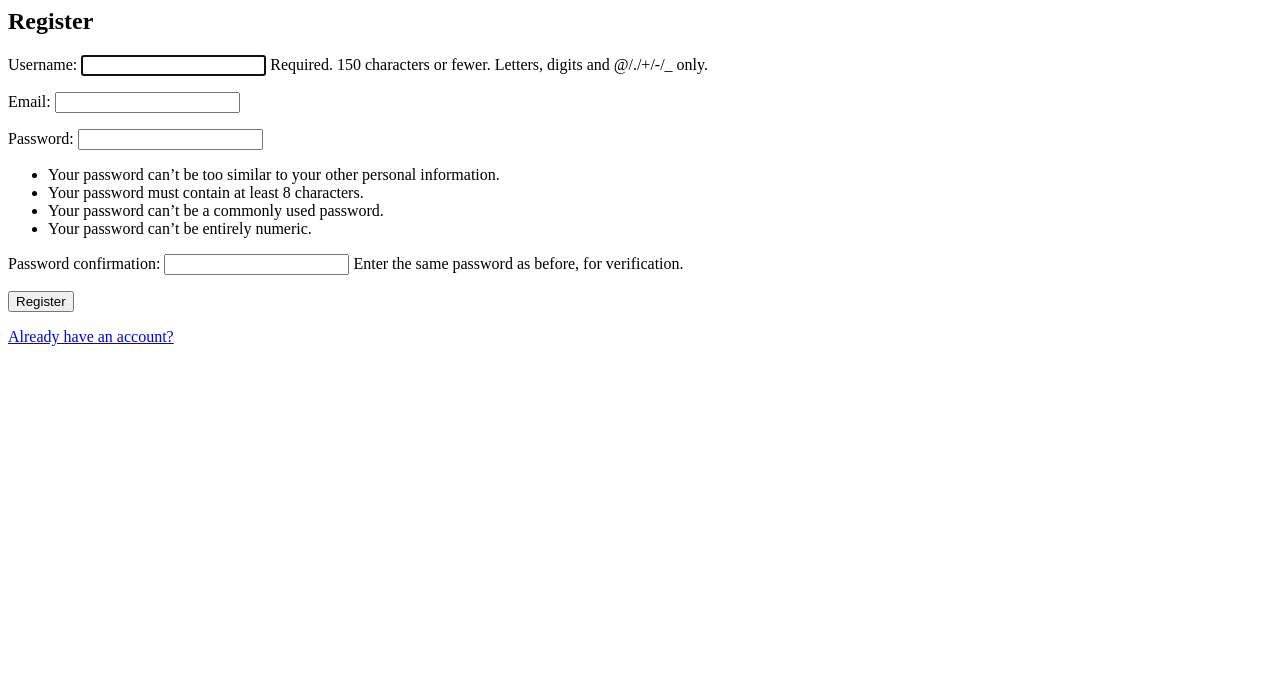
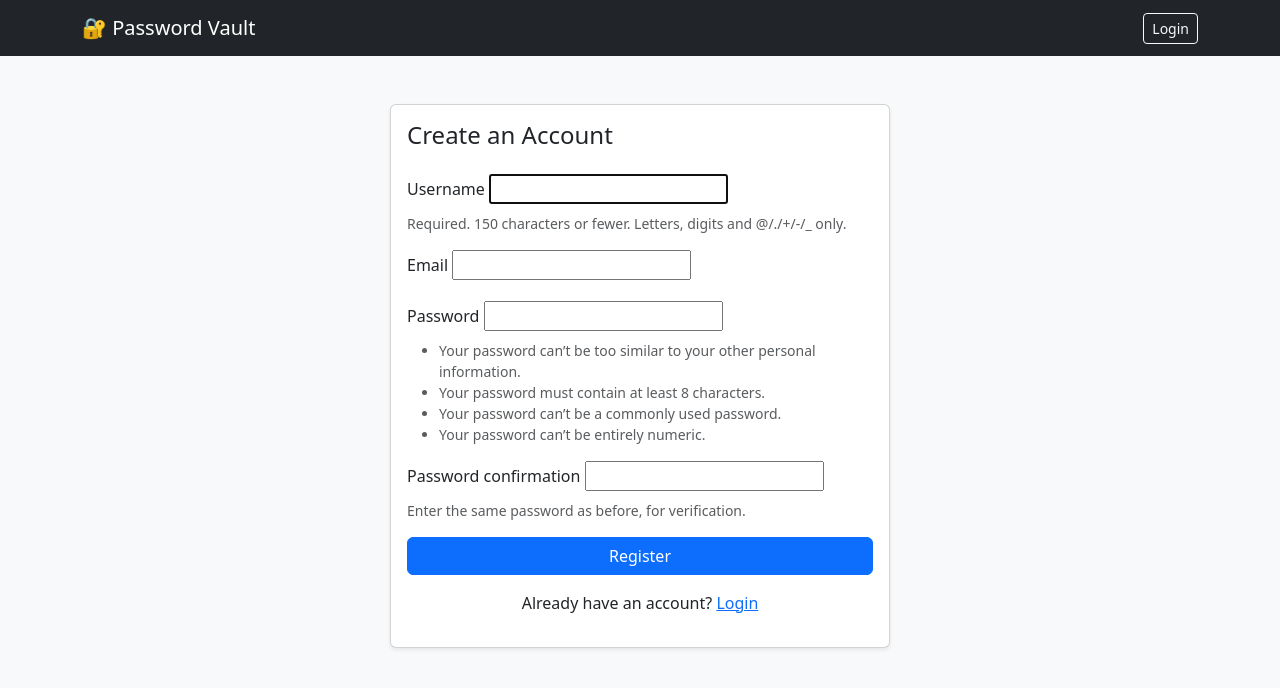
Before and after one commit to edanodongo/password-manager, a Django app: page /register/ in a window 1280 px wide. Shown: the top 688 px of the page. Run offline with Django 5.2, Linux system fonts and the light colour scheme.

Commit message:
Update to UI

```diff
--- /dev/null
+++ b/templates/vault/base.html
@@ -0,0 +1,38 @@
+<!DOCTYPE html>
+<html lang="en">
+<head>
+    <meta charset="UTF-8">
+    <title>Password Manager</title>
+    <meta name="viewport" content="width=device-width, initial-scale=1">
+    <!-- Bootstrap 5 CDN -->
+    <link href="https://cdn.jsdelivr.net/npm/bootstrap@5.3.0/dist/css/bootstrap.min.css" rel="stylesheet">
+</head>
+<body class="bg-light">
+
+<nav class="navbar navbar-expand-lg navbar-dark bg-dark">
+  <div class="container">
+    <a class="navbar-brand" href="#">🔐 Password Vault</a>
+    {% if user.is_authenticated %}
+      <span class="text-white">Hi, {{ user.username }}</span>
+      <a href="{% url 'logout' %}" class="btn btn-outline-light btn-sm ms-2">Logout</a>
+    {% else %}
+      <a href="{% url 'login' %}" class="btn btn-outline-light btn-sm ms-auto">Login</a>
+    {% endif %}
+  </div>
+</nav>
+
+<div class="container mt-5">
+    {% if messages %}
+      {% for message in messages %}
+        <div class="alert alert-{{ message.tags }}">{{ message }}</div>
+      {% endfor %}
+    {% endif %}
+
+    {% block content %}
+    {% endblock %}
+</div>
+
+<!-- Bootstrap JS (optional for interactions) -->
+<script src="https://cdn.jsdelivr.net/npm/bootstrap@5.3.0/dist/js/bootstrap.bundle.min.js"></script>
+</body>
+</html>
--- a/templates/vault/register.html
+++ b/templates/vault/register.html
@@ -1,7 +1,28 @@
-<h2>Register</h2>
-<form method="post">
-  {% csrf_token %}
-  {{ form.as_p }}
-  <button type="submit">Register</button>
-</form>
-<a href="{% url 'login' %}">Already have an account?</a>
+{% extends 'vault/base.html' %}
+{% block content %}
+<div class="card mx-auto shadow-sm" style="max-width: 500px;">
+  <div class="card-body">
+    <h4 class="card-title mb-4">Create an Account</h4>
+    <form method="post">
+      {% csrf_token %}
+      {{ form.non_field_errors }}
+      {% for field in form %}
+        <div class="mb-3">
+          <label class="form-label">{{ field.label }}</label>
+          {{ field }}
+          {% if field.help_text %}
+            <div class="form-text">{{ field.help_text }}</div>
+          {% endif %}
+          {% for error in field.errors %}
+            <div class="text-danger small">{{ error }}</div>
+          {% endfor %}
+        </div>
+      {% endfor %}
+      <button type="submit" class="btn btn-primary w-100">Register</button>
+    </form>
+    <p class="mt-3 text-center">
+      Already have an account? <a href="{% url 'login' %}">Login</a>
+    </p>
+  </div>
+</div>
+{% endblock %}
```
Also changed, not shown: templates/vault/login.html (+23 -8 lines).
